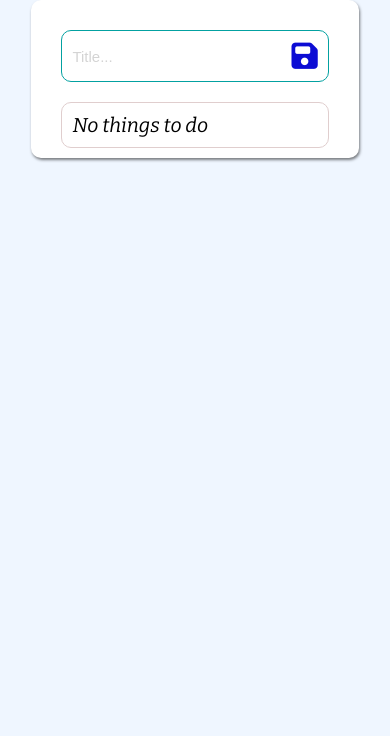
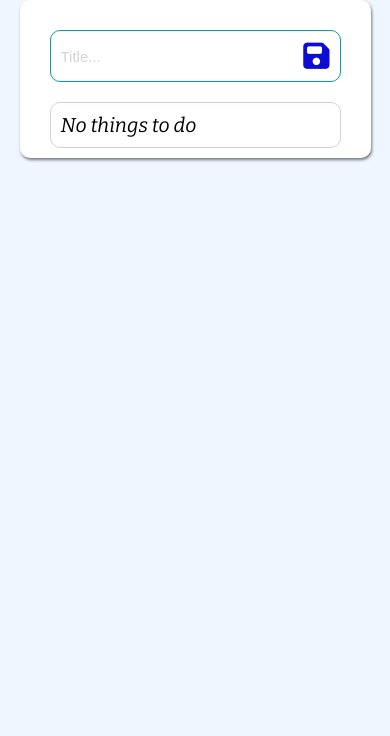
Before and after one commit to kika1s1/LGMVIP-Web-1, a plain HTML site: page index.html in a window 390 px wide. Shown: the part 108-844 px from the top of the page. Drawn offline with nearby package versions, Linux system fonts and the light colour scheme; a web font is replaced by a local one.

Commit message:
media query is added

```diff
--- a/css/styles.css
+++ b/css/styles.css
@@ -38,6 +38,7 @@ body {
     border: 1px solid rgb(3, 161, 161);
     border-radius: 1rem;
     display: flex;
+    flex-wrap: wrap;
     align-items: center;
     justify-content: space-between;
 
@@ -72,6 +73,7 @@ body {
     background-color: var(---root-color);
     box-shadow: 1px 2px 3px rgba(0, 0, 0, 0.5);
     border-radius: 1rem;
+    width: 35%;
 }
 ul {
     list-style-type: none;
@@ -104,3 +106,11 @@ ul {
     cursor: pointer;
     filter: brightness(90%);
 }
+@media (max-width: 900px) {
+    .todo-wrapper {
+        padding: 1rem 3rem;
+        display: block;
+        width: 90%;
+}
+
+}
```
